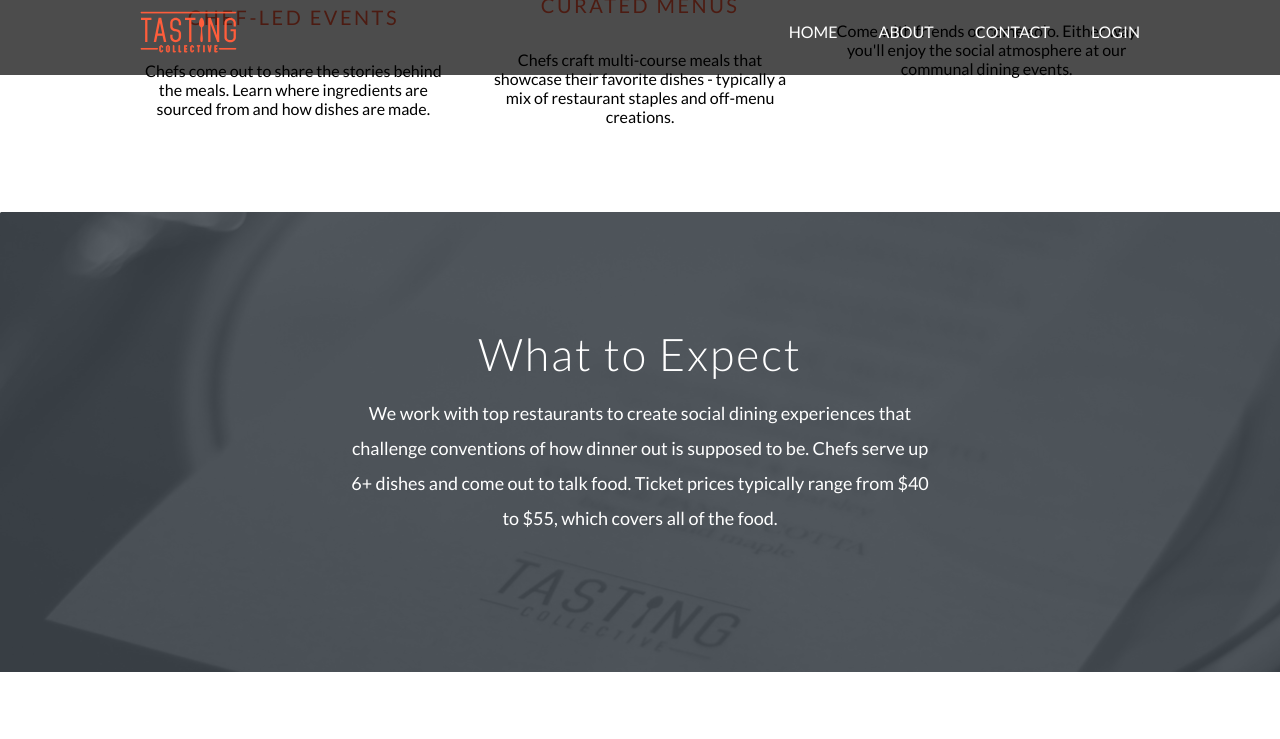
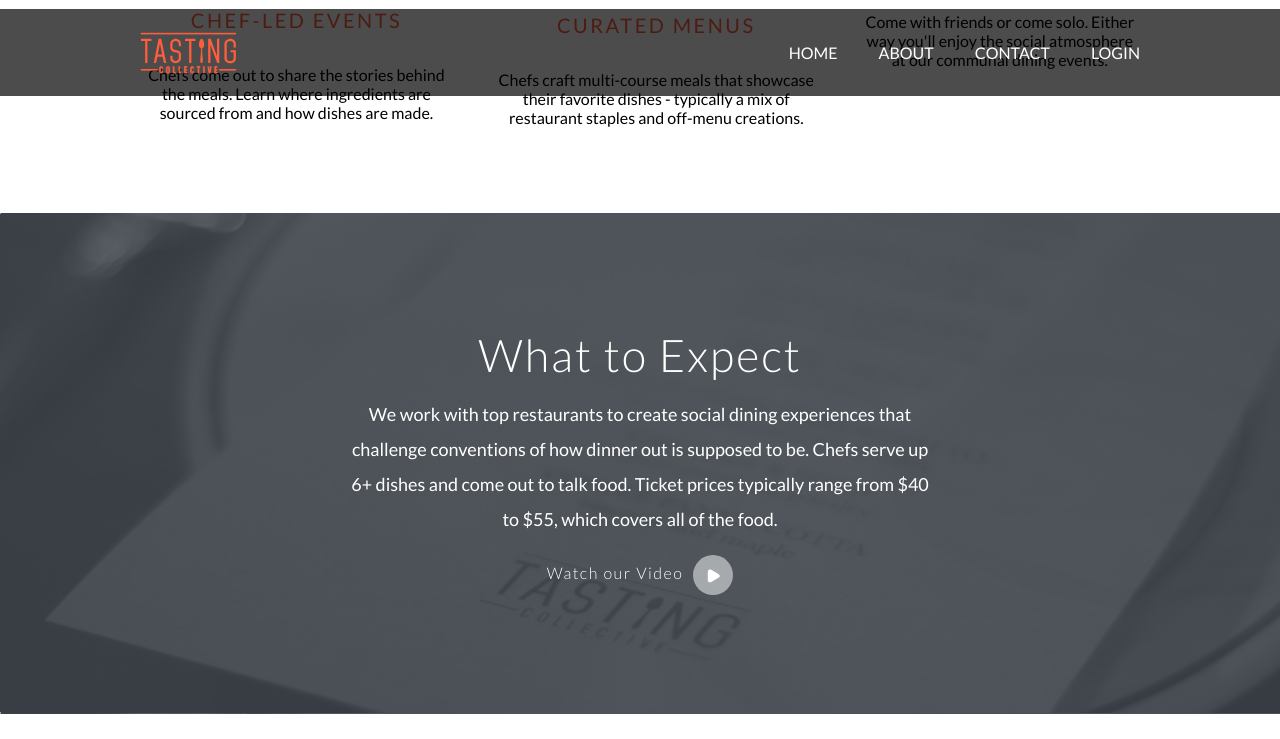
Before and after one commit to nikmash/ts-web, a plain HTML site: page index.html in a window 1280 px wide. Shown: the part 1206-1945 px from the top of the page. Drawn offline with Linux system fonts and the light colour scheme.

Commit message:
Added watch our video button and text

```diff
--- a/index.html
+++ b/index.html
@@ -81,6 +81,12 @@
           <section class="container">
             <h1>What to Expect</h1>
             <p>We work with top restaurants to create social dining experiences that challenge conventions of how dinner out is supposed to be. Chefs serve up 6+ dishes and come out to talk food. Ticket prices typically range from $40 to $55, which covers all of the food.</p>
+
+            <section class="watchourvideo-container">
+              <span class="watchourvideo">Watch our Video</span>
+              <img alt="Watch Our Video" class="playbutton" src="img/play-button.svg">
+            </section>
+
           </section>
         </section>
 
--- a/style.css
+++ b/style.css
@@ -156,7 +156,7 @@ button {
 
 .howitworks .component {
 	padding-top: 51px;
-	width: 334px;
+	max-width: 334px;
 	margin: 0 20px;
 }
 
@@ -189,6 +189,24 @@ button {
 	line-height: 35px;
 	font-size: 18px;
 	text-align: center;
+}
+
+.playbutton {
+	display: inline-block;
+	width: 40px;
+	margin-left: 10px;
+}
+
+.watchourvideo {
+	font-weight: 300;
+	font-size: 16px;
+	line-height: 36px;
+	letter-spacing: 1.5px;
+	color: #fff;
+}
+
+.watchourvideo-container {
+	flex-direction: row;
 }
 
 /* Signup Footer Styling */
```
Also changed, not shown: img/play-button.svg (added).
